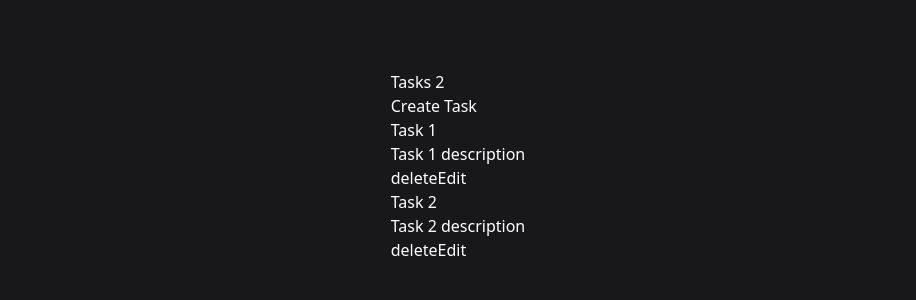
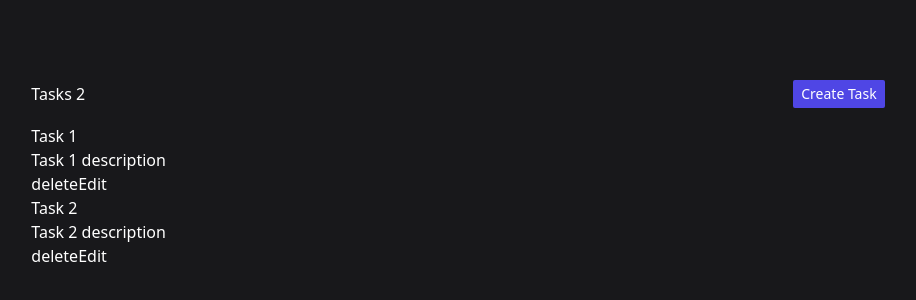
Before and after one commit to dgutierrez21/redux-rtk-crud-app, a React (Vite) app: page / in a window 1280 px wide. Shown: the part 234-534 px from the top of the page, without its empty margins (182-1098 px from the left). Built offline with nearby package versions, Linux system fonts and the light colour scheme.

Commit message:
add styles to the taskList header and the link

```diff
--- a/src/components/TaskList.tsx
+++ b/src/components/TaskList.tsx
@@ -14,10 +14,15 @@ const TaskList = () => {
   };
 
   return (
-    <div>
-      <header>
+    <div className="w-4/6">
+      <header className="flex items-center justify-between py-4">
         <h1>Tasks {tasks.length}</h1>
-        <Link to="/create-task">Create Task</Link>
+        <Link
+          to="/create-task"
+          className="rounded-sm bg-indigo-600 px-2 py-1 text-sm"
+        >
+          Create Task
+        </Link>
       </header>
 
       {tasks.map(({ id, title, description }) => (
```
